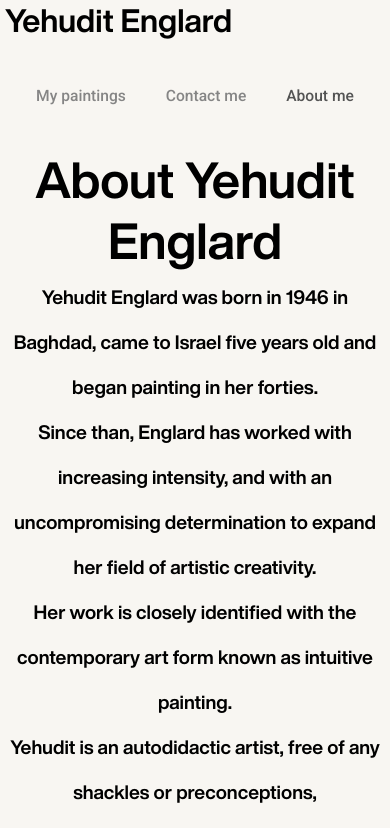
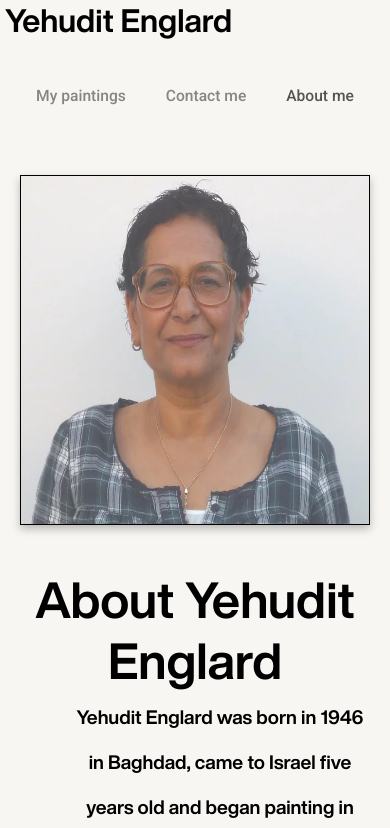
Before and after one commit to netanelTur/Paintings-Site, a React (Create React App) app: page /about in a window 390 px wide. Shown: the top 828 px of the page. Built offline with nearby package versions, Linux system fonts and the light colour scheme.

Commit message:
Fixed about design problem

```diff
--- a/src/App.css
+++ b/src/App.css
@@ -41,6 +41,8 @@ body {
   flex-direction: column;
 }
 
-@media (max-width: 600px) {
-
+@media (max-width: 768px) {
+  .main {
+    overflow-x: hidden;
+  }
 }
--- a/src/App.js
+++ b/src/App.js
@@ -8,16 +8,16 @@ import About from "./components/About/About";
 
 const App = () => {
   return (
-    <div className="container">
+    <div className="main">
       <h1 className="name">Yehudit Englard</h1>
       <div className="router">
         <Router>
           <Navbar />
-            <Routes>
-              <Route path="/" element={<Paintings />} />
-              <Route path="/contact" element={<Contact />} />
-              <Route path="/about" element={<About />} />
-            </Routes>
+          <Routes>
+            <Route path="/" element={<Paintings />} />
+            <Route path="/contact" element={<Contact />} />
+            <Route path="/about" element={<About />} />
+          </Routes>
         </Router>
       </div>
     </div>
--- a/src/components/About/About.css
+++ b/src/components/About/About.css
@@ -18,7 +18,11 @@
 }
 
 .container {
-    text-align: center;
+  text-align: center;
+  display: flex;
+  flex-direction: row;
+  justify-content: space-between;
+  padding: 20px;
 }
 
 .title {
@@ -27,9 +31,25 @@
 }
 
 .paragraph {
-    font-family: "HelveticaNowDisplayBold";
-    font-size: larger;
-    line-height: 45px;
+  font-family: "HelveticaNowDisplayBold";
+  font-size: larger;
+  line-height: 45px;
+  padding-left: 50px;
+}
 
+.profile-img {
+  filter: drop-shadow(0px 4px 4px rgba(0, 0, 0, 0.25));
+  border: 1px solid #000000;
+}
 
+@media (max-width: 768px) {
+  .container {
+    flex-direction: column;
+  }
+
+  .profile-img {
+    margin-bottom: 50px;
+    max-width: 350px;
+    max-height: 350px;
+  }
 }
--- a/src/components/About/About.js
+++ b/src/components/About/About.js
@@ -3,6 +3,14 @@ import "./About.css";
 const About = () => {
   return (
     <div className="container">
+      <img
+        src="/assets/images/yehudit.png"
+        width="500"
+        height="500"
+        alt="Yeudit Englard"
+        className="profile-img"
+      />
+      <div className="content">
         <h1 className="title">About Yehudit Englard</h1>
         <p className="paragraph">
           Yehudit Englard was born in 1946 in Baghdad, came to Israel five years
@@ -21,6 +29,7 @@ const About = () => {
           Artists, and the Research of Women Art and Gender Association.
         </p>
       </div>
+    </div>
   );
 };
 
--- a/src/components/Paintings/Paintings.css
+++ b/src/components/Paintings/Paintings.css
@@ -44,9 +44,3 @@
 .painting:hover {
   transform: scale(1.2);
 }
-
-@media (max-width: 768px) {
-  .container {
-    overflow-x: hidden;
-  }
-}
```
Also changed, not shown: public/assets/images/yehudit.png (added). Lines whose indentation alone changed are shown as unchanged.
